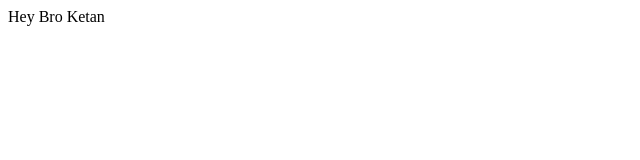
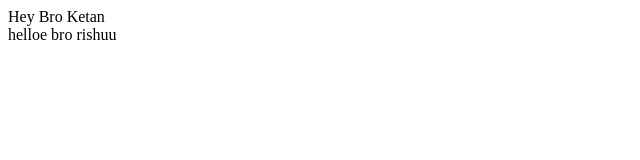
Before and after one commit to rishabhkhade/maulee, a React (Create React App) app: page / in a window 1280 px wide. Shown: the top 160 px of the page, without its empty margins (0-640 px from the left). Built offline with nearby package versions, Linux system fonts and the light colour scheme.

Commit message:
timpeass

```diff
--- a/src/App.js
+++ b/src/App.js
@@ -3,7 +3,8 @@ import './App.scss';
 function App() {
   return (
     <div className="App">
-      Hey Bro Ketan
+      Hey Bro Ketan <br />
+      helloe bro rishuu
     </div>
   );
 }
```
